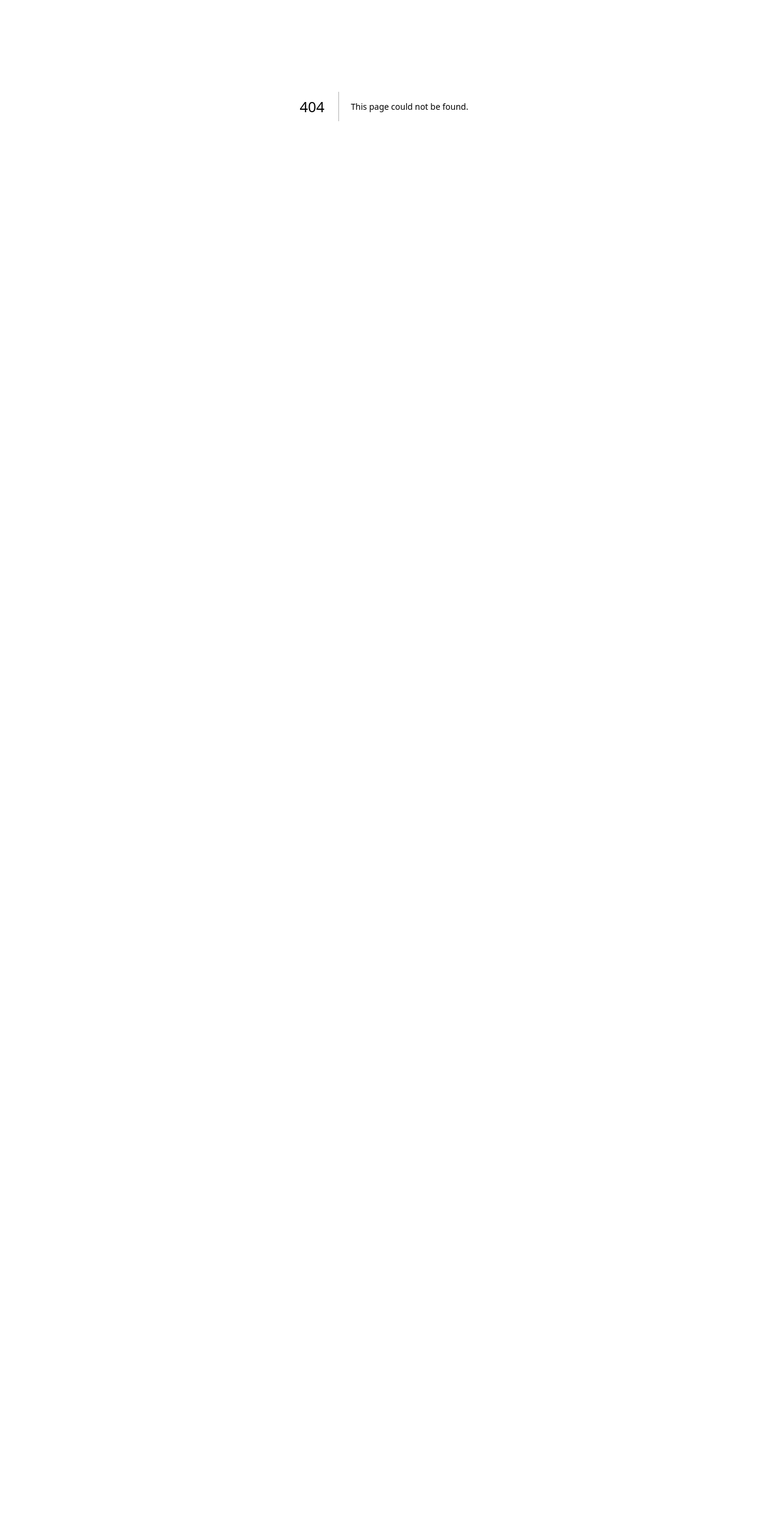
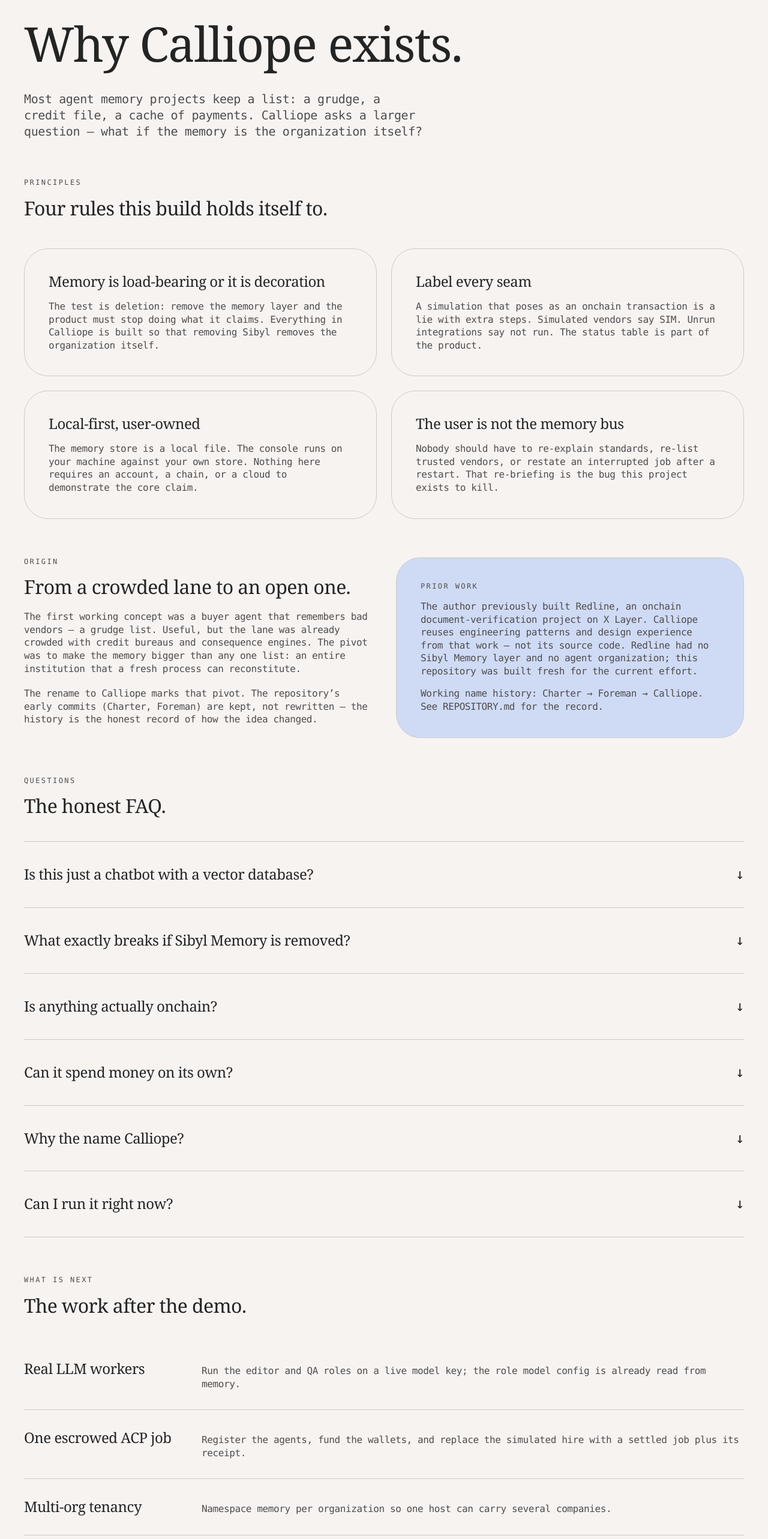
Before and after one commit to emmaGH1/calliope, a Next.js app in the folder desk/: page /about in a window 1280 px wide. Before the commit this address had no page. Shown: the part 223-2788 px from the top of the page at 60% size. Before the commit the page ends 800 px from the top, so only its background shows below. Built offline with nearby package versions, Linux system fonts and the light colour scheme.

Commit message:
feat(site): about page — principles, origin, honest FAQ, roadmap

```diff
--- /dev/null
+++ b/desk/app/(site)/about/page.tsx
@@ -0,0 +1,248 @@
+import Link from "next/link";
+import { Reveal } from "@/components/reveal";
+import { Card, Kicker, PillLink } from "@/components/ui";
+import { Faq } from "@/components/faq";
+
+const PRINCIPLES = [
+  {
+    title: "Memory is load-bearing or it is decoration",
+    body:
+      "The test is deletion: remove the memory layer and the product must stop doing what it claims. Everything in Calliope is built so that removing Sibyl removes the organization itself.",
+  },
+  {
+    title: "Label every seam",
+    body:
+      "A simulation that poses as an onchain transaction is a lie with extra steps. Simulated vendors say SIM. Unrun integrations say not run. The status table is part of the product.",
+  },
+  {
+    title: "Local-first, user-owned",
+    body:
+      "The memory store is a local file. The console runs on your machine against your own store. Nothing here requires an account, a chain, or a cloud to demonstrate the core claim.",
+  },
+  {
+    title: "The user is not the memory bus",
+    body:
+      "Nobody should have to re-explain standards, re-list trusted vendors, or restate an interrupted job after a restart. That re-briefing is the bug this project exists to kill.",
+  },
+];
+
+const FAQ = [
+  {
+    q: "Is this just a chatbot with a vector database?",
+    a: (
+      <>
+        No. There is no chat interface and no embeddings. Sibyl Memory is a
+        local-first, file-based store (SQLite with full-text search) and
+        Calliope uses it for typed organizational entities — charter, roles,
+        vendor book, obligations — plus an append-only journal. The workers are
+        processes that read and write those rows; the “conversation” is a
+        derived view in the console.
+      </>
+    ),
+  },
+  {
+    q: "What exactly breaks if Sibyl Memory is removed?",
+    a: (
+      <>
+        Everything organizational. With memory stubbed out, boot cannot found
+        or reconstitute a company, no roles exist so the task is refused, there
+        is no vendor book to consult, no standards to grade against, and no
+        obligation to resume. The test suite runs exactly that experiment and
+        reports a refusal, not a degraded-but-working agent.
+      </>
+    ),
+  },
+  {
+    q: "Is anything actually onchain?",
+    a: (
+      <>
+        Not yet. The Virtuals ACP hire port is implemented against the SDK’s
+        real types and is gated behind explicit environment credentials, but no
+        escrowed job has settled and no Base transaction is claimed. The
+        deterministic simulation is the default and is labeled as such.
+      </>
+    ),
+  },
+  {
+    q: "Can it spend money on its own?",
+    a: (
+      <>
+        No. Nothing spends automatically. ACP activation requires registered
+        agents, signer credentials, and wallets the user funds themselves. A
+        production version would need a separate signing boundary with spend
+        limits and approvals; that boundary is documented, not pretended.
+      </>
+    ),
+  },
+  {
+    q: "Why the name Calliope?",
+    a: (
+      <>
+        Calliope is the muse of epic poetry — the voice that carries a long
+        story across many tellings without losing it. This project is about a
+        story (an organization) surviving every retelling (every process). The
+        internal working names Charter and Foreman remain in the git history as
+        provenance.
+      </>
+    ),
+  },
+  {
+    q: "Can I run it right now?",
+    a: (
+      <>
+        Yes, locally: install the Sibyl Memory CLI (
+        <code>uv tool install &apos;sibyl-memory-cli[mcp]&apos;</code>), then{" "}
+        <code>npm install &amp;&amp; npm test</code> in <code>agent/</code>, and{" "}
+        <code>npm run dev</code> in <code>desk/</code>. The console is a local
+        control surface and is not deployed as a public service.
+      </>
+    ),
+  },
+];
+
+const ROADMAP = [
+  ["Real LLM workers", "Run the editor and QA roles on a live model key; the role model config is already read from memory."],
+  ["One escrowed ACP job", "Register the agents, fund the wallets, and replace the simulated hire with a settled job plus its receipt."],
+  ["Multi-org tenancy", "Namespace memory per organization so one host can carry several companies."],
+  ["Signing boundary", "A separate approval service for any transaction authority, with spend limits and audit logs."],
+];
+
+export default function AboutPage() {
+  return (
+    <>
+      <section className="pb-16 pt-24 sm:pt-32">
+        <Reveal>
+          <Kicker>About</Kicker>
+          <h1 className="mt-6 max-w-4xl font-untitled-serif text-heading font-normal sm:text-display">
+            Why Calliope exists.
+          </h1>
+          <p className="mt-8 max-w-2xl text-body-lg text-graphite">
+            Most agent memory projects keep a list: a grudge, a credit file, a
+            cache of payments. Calliope asks a larger question — what if the
+            memory is the organization itself?
+          </p>
+        </Reveal>
+      </section>
+
+      {/* Principles */}
+      <section className="pb-[var(--section-gap)]">
+        <Reveal>
+          <Kicker>Principles</Kicker>
+          <h2 className="mt-4 max-w-3xl font-untitled-serif text-heading-sm font-normal">
+            Four rules this build holds itself to.
+          </h2>
+        </Reveal>
+        <div className="mt-12 grid grid-cols-1 gap-6 md:grid-cols-2">
+          {PRINCIPLES.map((p, i) => (
+            <Reveal key={p.title} delay={i * 60}>
+              <Card className="h-full">
+                <h3 className="font-untitled-serif text-subheading font-normal">{p.title}</h3>
+                <p className="mt-4 text-body text-graphite">{p.body}</p>
+              </Card>
+            </Reveal>
+          ))}
+        </div>
+      </section>
+
+      {/* Origin */}
+      <section className="pb-[var(--section-gap)]">
+        <Reveal>
+          <div className="grid grid-cols-1 gap-10 lg:grid-cols-2">
+            <div>
+              <Kicker>Origin</Kicker>
+              <h2 className="mt-4 font-untitled-serif text-heading-sm font-normal">
+                From a crowded lane to an open one.
+              </h2>
+              <p className="mt-5 text-body text-graphite">
+                The first working concept was a buyer agent that remembers bad
+                vendors — a grudge list. Useful, but the lane was already
+                crowded with credit bureaus and consequence engines. The pivot
+                was to make the memory bigger than any one list: an entire
+                institution that a fresh process can reconstitute.
+              </p>
+              <p className="mt-5 text-body text-graphite">
+                The rename to Calliope marks that pivot. The repository’s early
+                commits (Charter, Foreman) are kept, not rewritten — the history
+                is the honest record of how the idea changed.
+              </p>
+            </div>
+            <Card tone="raised">
+              <Kicker>Prior work</Kicker>
+              <p className="mt-4 text-body text-graphite">
+                The author previously built Redline, an onchain
+                document-verification project on X Layer. Calliope reuses
+                engineering patterns and design experience from that work — not
+                its source code. Redline had no Sibyl Memory layer and no agent
+                organization; this repository was built fresh for the current
+                effort.
+              </p>
+              <p className="mt-4 text-body text-graphite">
+                Working name history: Charter → Foreman → Calliope. See{" "}
+                <code>REPOSITORY.md</code> for the record.
+              </p>
+            </Card>
+          </div>
+        </Reveal>
+      </section>
+
+      {/* FAQ */}
+      <section className="pb-[var(--section-gap)]">
+        <Reveal>
+          <Kicker>Questions</Kicker>
+          <h2 className="mt-4 max-w-3xl font-untitled-serif text-heading-sm font-normal">
+            The honest FAQ.
+          </h2>
+        </Reveal>
+        <div className="mt-10">
+          <Faq items={FAQ} />
+        </div>
+      </section>
+
+      {/* Roadmap */}
+      <section className="pb-[var(--section-gap)]">
+        <Reveal>
+          <Kicker>What is next</Kicker>
+          <h2 className="mt-4 max-w-3xl font-untitled-serif text-heading-sm font-normal">
+            The work after the demo.
+          </h2>
+        </Reveal>
+        <div className="mt-10 flex flex-col">
+          {ROADMAP.map(([title, body], i) => (
+            <Reveal key={title} delay={i * 40}>
+              <div className="flex flex-col gap-2 border-b border-ash py-8 sm:flex-row sm:items-baseline sm:gap-10">
+                <h3 className="w-64 shrink-0 font-untitled-serif text-subheading font-normal">{title}</h3>
+                <p className="text-body text-graphite">{body}</p>
+              </div>
+            </Reveal>
+          ))}
+        </div>
+      </section>
+
+      <section className="pb-8">
+        <Reveal>
+          <div className="flex flex-col gap-4 sm:flex-row">
+            <PillLink href="/evidence" tone="blue">
+              Read the evidence
+            </PillLink>
+            <PillLink href="https://github.com/emmaGH1/calliope" tone="ghost" external>
+              View the source
+            </PillLink>
+          </div>
+          <p className="mt-8 text-body text-graphite">
+            Licensed MIT. The full memory implementation note and setup guide
+            live in the{" "}
+            <Link
+              href="https://github.com/emmaGH1/calliope#readme"
+              className="underline underline-offset-4 hover:text-off-black"
+              target="_blank"
+              rel="noreferrer"
+            >
+              repository README
+            </Link>
+            .
+          </p>
+        </Reveal>
+      </section>
+    </>
+  );
+}
```
